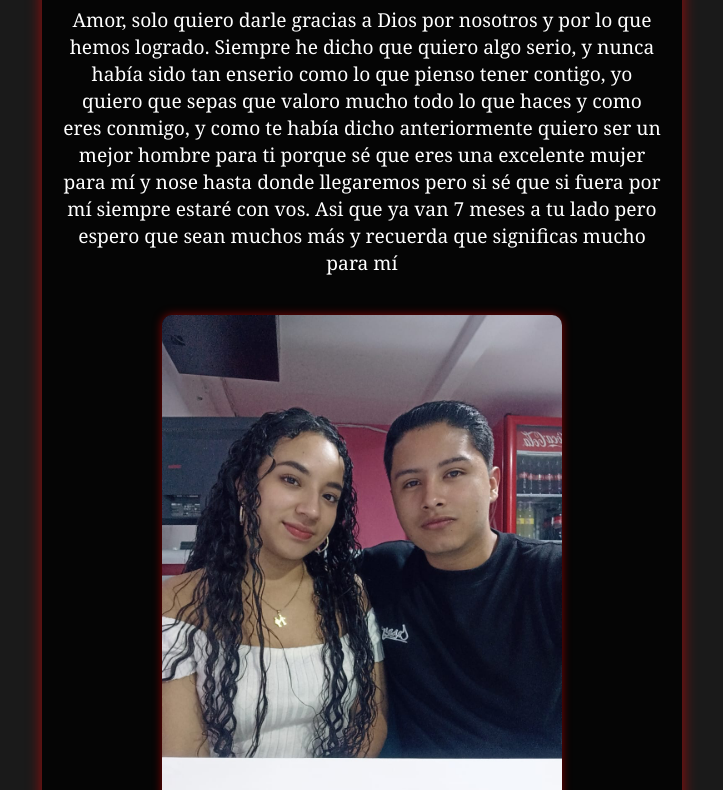
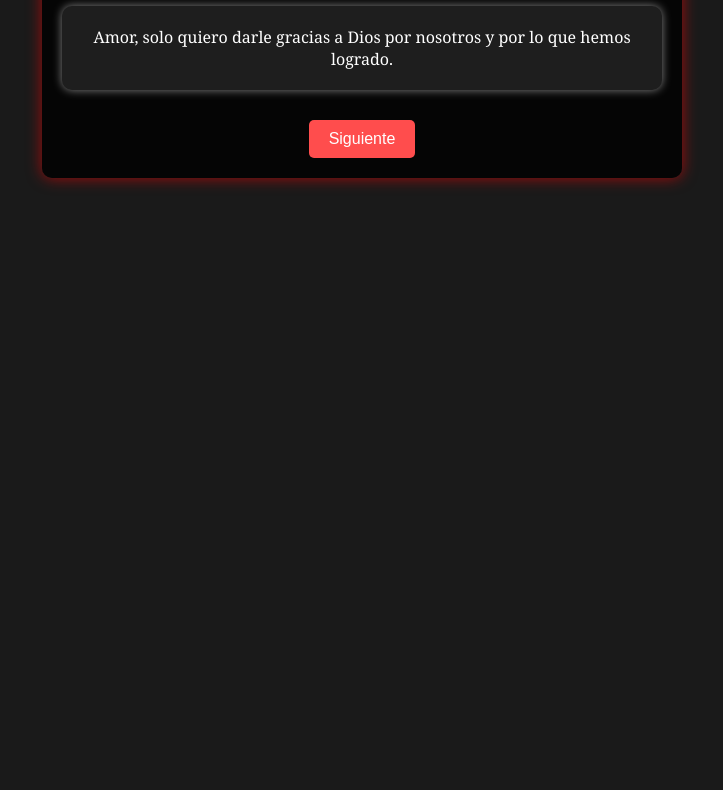
Before and after one commit to Jeferson-1973/Jeferson-1973.github.io, a plain HTML site: page index.html in a window 1280 px wide. Shown: the part 158-948 px from the top of the page, without its empty margins (278-1001 px from the left). After the commit the page ends 800 px from the top, so only its background shows below. Drawn offline with Linux system fonts and the light colour scheme.

Commit message:
division en parrafos

```diff
--- a/index.html
+++ b/index.html
@@ -36,23 +36,55 @@
             color: #ff4d4d;
             font-size: 2em;
         }
-        p {
-            font-size: 1.2em;
+        .card {
+            display: none;
+            background: rgba(255, 255, 255, 0.1);
+            padding: 20px;
+            border-radius: 10px;
+            margin: 10px auto;
+            box-shadow: 0 0 10px rgba(255, 255, 255, 0.5);
+        }
+        .active {
+            display: block;
+        }
+        button {
+            margin-top: 20px;
+            padding: 10px 20px;
+            font-size: 1em;
+            background: #ff4d4d;
+            color: white;
+            border: none;
+            cursor: pointer;
+            border-radius: 5px;
         }
     </style>
 </head>
 <body>
     <div class="carta">
-        <h1>7 Meses</h1>
-        <p>Amor, solo quiero darle gracias a Dios por nosotros y por lo que hemos logrado.
-            Siempre he dicho que quiero algo serio, y nunca había sido tan enserio como lo que pienso tener contigo,
-            yo quiero que sepas que valoro mucho todo lo que haces y como eres conmigo, y como te había dicho anteriormente
-            quiero ser un mejor hombre para ti porque sé que eres una excelente mujer para mí y nose hasta donde llegaremos
-            pero si sé que si fuera por mí siempre estaré con vos.
-            Asi que ya van 7 meses a tu lado pero espero que sean muchos más y recuerda que significas mucho para mí
+        <h1>Nosotros</h1>
+        <div class="card active">Amor, solo quiero darle gracias a Dios por nosotros y por lo que hemos logrado.</div>
+        <div class="card">Siempre he dicho que quiero algo serio, y nunca había sido tan enserio como lo que pienso tener contigo.</div>
+        <div class="card">Yo quiero que sepas que valoro mucho todo lo que haces y como eres conmigo porque sé que como pareja vales demasiado.</div>
+        <div class="card">Como te había dicho antes quiero ser un mejor hombre para ti porque sé que eres una excelente mujer para mí.</div>
+        <div class="card">No sé hasta donde llegaremos pero sí sé que si fuera por mí siempre estaría con vos.</div>
+        <div class="card">Ya van 7 meses a tu lado pero espero que sean muchos más y recuerda que significas mucho para mí y que siempre te pienso.</div>
+        <button onclick="nextCard()">Siguiente</button>
+        <div class="card">
+            <h2>Felices 7 meses mi amor</h2>
+            <img src="nosotros.jpg" alt="Nuestra foto juntos" class="photo">
+        </div>
+    </div>
 
-        </p>
-        <img src="nosotros.jpg" alt="Nuestra foto juntos" class="photo">
-    </div>
+    <script>
+        let index = 0;
+        const cards = document.querySelectorAll('.card');
+        function nextCard() {
+            if (index < cards.length - 1) {
+                cards[index].classList.remove('active');
+                index++;
+                cards[index].classList.add('active');
+            }
+        }
+    </script>
 </body>
 </html>
```
